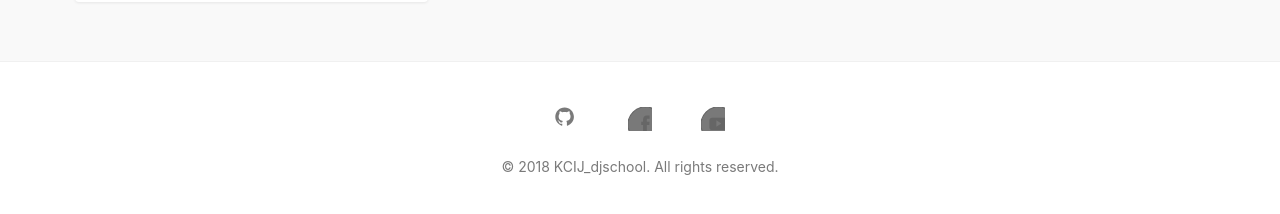
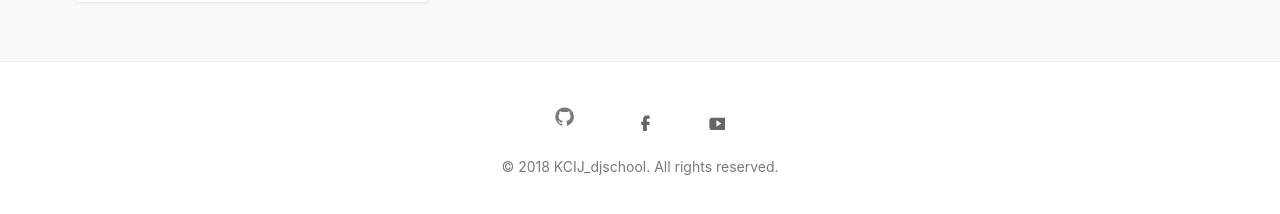
Before and after one commit to djschool/djschool.github.io, a Jekyll site: the page built from index.md, in a window 1280 px wide and 900 px high, scrolled down 947 px. Shown: the part 678-892 px from the top of the window. Built offline with Jekyll 4.4.1, drawn with Linux system fonts in a browser that asks for light colours.

Commit message:
icon back del

```diff
--- a/_includes/footer.html
+++ b/_includes/footer.html
@@ -5,10 +5,10 @@
           <svg class="social__icon" viewBox="0 0 20 20" width="20px" height="20px"><path d="M7.999,0.431c-4.285,0-7.76,3.474-7.76,7.761 c0,3.428,2.223,6.337,5.307,7.363c0.388,0.071,0.53-0.168,0.53-0.374c0-0.184-0.007-0.672-0.01-1.32 c-2.159,0.469-2.614-1.04-2.614-1.04c-0.353-0.896-0.862-1.135-0.862-1.135c-0.705-0.481,0.053-0.472,0.053-0.472 c0.779,0.055,1.189,0.8,1.189,0.8c0.692,1.186,1.816,0.843,2.258,0.645c0.071-0.502,0.271-0.843,0.493-1.037 C4.86,11.425,3.049,10.76,3.049,7.786c0-0.847,0.302-1.54,0.799-2.082C3.768,5.507,3.501,4.718,3.924,3.65 c0,0,0.652-0.209,2.134,0.796C6.677,4.273,7.34,4.187,8,4.184c0.659,0.003,1.323,0.089,1.943,0.261 c1.482-1.004,2.132-0.796,2.132-0.796c0.423,1.068,0.157,1.857,0.077,2.054c0.497,0.542,0.798,1.235,0.798,2.082 c0,2.981-1.814,3.637-3.543,3.829c0.279,0.24,0.527,0.713,0.527,1.437c0,1.037-0.01,1.874-0.01,2.129 c0,0.208,0.14,0.449,0.534,0.373c3.081-1.028,5.302-3.935,5.302-7.362C15.76,3.906,12.285,0.431,7.999,0.431z"/></svg>
         </a>
         <a class="social__link" target="_blank" rel="noopener noreferrer" href="https://facebook.com/NEWSTAPA">
-          <svg class="social__icon" viewBox="0 0 20 20" width="20px" height="20px"><path d="M0,14.5 C0,6.49187073 6.49187073,0 14.5,0 C22.5081293,0 29,6.49187073 29,14.5 C29,22.5081293 22.5081293,29 14.5,29 C6.49187073,29 0,22.5081293 0,14.5 Z" id="back" stroke="#666666"></path><path d="M15.6546943,23 L15.6546943,14.9990633 L17.7255649,14.9990633 L18,12.2418961 L15.6546943,12.2418961 L15.6582127,10.8619075 C15.6582127,10.1427958 15.7222769,9.75747936 16.690716,9.75747936 L17.98534,9.75747936 L17.98534,7 L15.9141762,7 C13.4263754,7 12.550734,8.33752269 12.550734,10.5868152 L12.550734,12.2422084 L11,12.2422084 L11,14.9993755 L12.550734,14.9993755 L12.550734,23 L15.6546943,23 Z" id="Shape" fill="#666666"></path></svg>
+          <svg class="social__icon" viewBox="0 0 20 20" width="20px" height="20px"><path d="M15.6546943,23 L15.6546943,14.9990633 L17.7255649,14.9990633 L18,12.2418961 L15.6546943,12.2418961 L15.6582127,10.8619075 C15.6582127,10.1427958 15.7222769,9.75747936 16.690716,9.75747936 L17.98534,9.75747936 L17.98534,7 L15.9141762,7 C13.4263754,7 12.550734,8.33752269 12.550734,10.5868152 L12.550734,12.2422084 L11,12.2422084 L11,14.9993755 L12.550734,14.9993755 L12.550734,23 L15.6546943,23 Z" id="Shape" fill="#666666"></path></svg>
         </a>
         <a class="social__link" target="_blank" rel="noopener noreferrer" href="https://www.youtube.com/newstapa">
-          <svg class="social__icon" viewBox="0 0 20 20" width="20px" height="20px"><path d="M0,14.5 C0,6.49187073 6.49187073,0 14.5,0 C22.5081293,0 29,6.49187073 29,14.5 C29,22.5081293 22.5081293,29 14.5,29 C6.49187073,29 0,22.5081293 0,14.5 Z" id="back" stroke="#666666"></path><path d="M21.5,11.1680767 C21.5,9.97058897 20.5298933,9 19.3330686,9 L9.16650938,9 C7.96992587,9 7,9.97083009 7,11.1680767 L7,16.9818449 C7,18.1793327 7.97010672,19.1499216 9.16650938,19.1499216 L19.3328878,19.1499216 C20.5299536,19.1499216 21.4998192,18.1790915 21.4998192,16.9818449 L21.4998192,11.1680767 L21.5,11.1680767 Z M12.7995419,16.5275652 L12.7995419,11.0670453 L16.9405647,13.7974258 L12.7995419,16.5275652 Z" id="Shape" fill="#666666" fill-rule="nonzero"></svg>
+          <svg class="social__icon" viewBox="0 0 20 20" width="20px" height="20px"><path d="M21.5,11.1680767 C21.5,9.97058897 20.5298933,9 19.3330686,9 L9.16650938,9 C7.96992587,9 7,9.97083009 7,11.1680767 L7,16.9818449 C7,18.1793327 7.97010672,19.1499216 9.16650938,19.1499216 L19.3328878,19.1499216 C20.5299536,19.1499216 21.4998192,18.1790915 21.4998192,16.9818449 L21.4998192,11.1680767 L21.5,11.1680767 Z M12.7995419,16.5275652 L12.7995419,11.0670453 L16.9405647,13.7974258 L12.7995419,16.5275652 Z" id="Shape" fill="#666666" fill-rule="nonzero"></svg>
         </a>
     </nav>
     <span>&copy; {{ site.time | date: '%Y' }} {{ site.title | escape }}. All rights reserved.</span>
```
